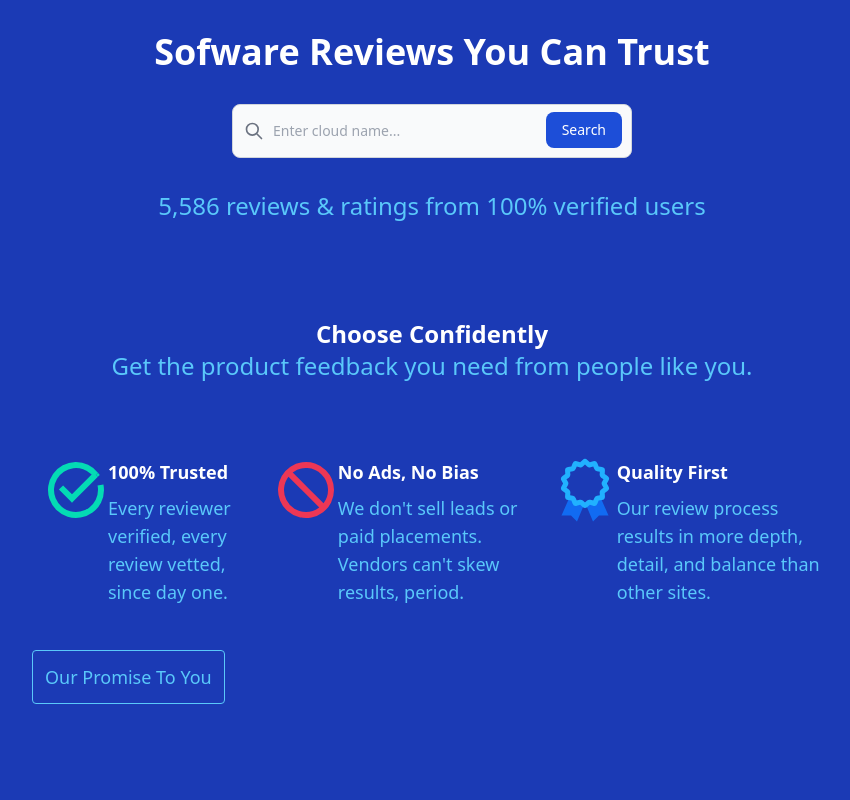
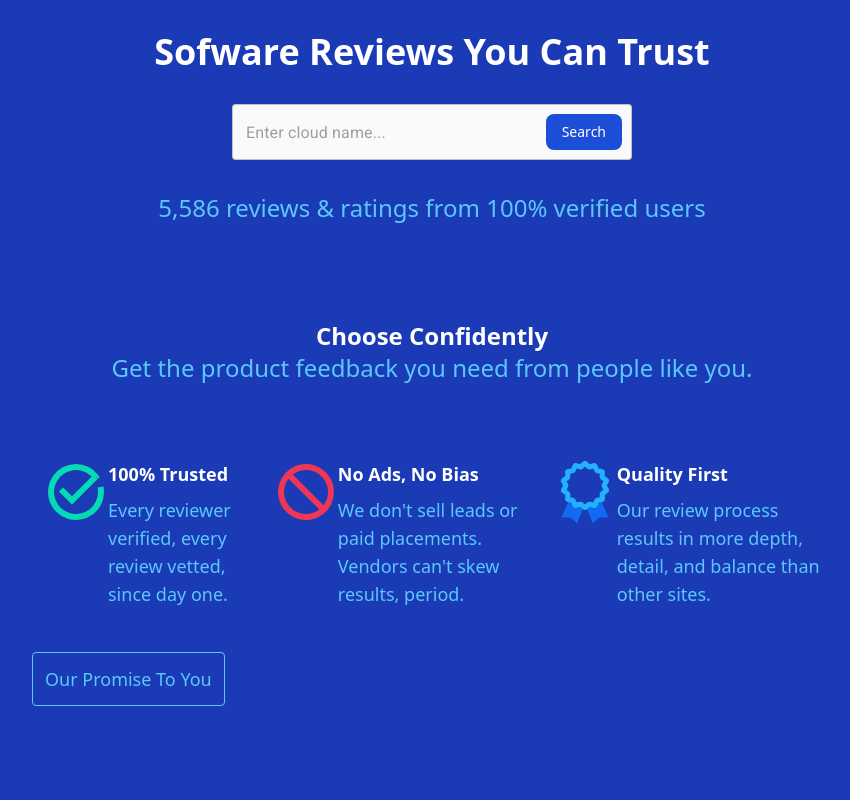
Before and after one commit to trinhtuan2801/cloud-review-website, a React (Create React App) app: page / in a window 1280 px wide. Shown: the top 800 px of the page, without its empty margins (208-1058 px from the left). Built offline with nearby package versions, Linux system fonts and the light colour scheme; no server answers; the database is empty.

Commit message:
autocomplete search bar

```diff
--- a/src/Pages/HomePage.jsx
+++ b/src/Pages/HomePage.jsx
@@ -1,13 +1,27 @@
+import { Autocomplete, TextField } from "@mui/material"
+import { useEffect, useState } from "react"
 import { useNavigate } from "react-router-dom"
+import { getOverviews } from "../Services/firestore"
 
 const HomePage = () => {
+  const [services, setServices] = useState([])
 
   const navigate = useNavigate()
 
   const goSearchPage = () => {
     let keyword = document.getElementById('default-search').value
-    navigate(`/search/${keyword}`)
+    let service = services.find((service) => { return service.label === keyword })
+    service ? navigate(`/review/${service.id}`) : navigate(`/search/${keyword}`)
   }
+
+  useEffect(() => {
+    const getData = async () => {
+      const overviews = await getOverviews("");
+      const services = overviews.map(overview => { return { 'id': overview.id, 'label': overview.name } })
+      setServices(services)
+    }
+    getData()
+  }, [])
 
   return (
     <>
@@ -18,10 +32,13 @@ const HomePage = () => {
             <form className="w-1/2 mx-auto pb-8">
               <label for="default-search" class="mb-2 text-sm font-medium text-gray-900 sr-only dark:text-gray-300">Search</label>
               <div class="relative">
-                <div class="flex absolute inset-y-0 left-0 items-center pl-3 pointer-events-none">
-                  <svg class="w-5 h-5 text-gray-500 dark:text-gray-400" fill="none" stroke="currentColor" viewBox="0 0 24 24" xmlns="http://www.w3.org/2000/svg"><path stroke-linecap="round" stroke-linejoin="round" stroke-width="2" d="M21 21l-6-6m2-5a7 7 0 11-14 0 7 7 0 0114 0z"></path></svg>
-                </div>
-                <input type="search" id="default-search" class="block p-4 pl-10 w-full text-sm text-gray-900 bg-gray-50 rounded-lg border border-gray-300 focus:ring-blue-500 focus:border-blue-500 dark:bg-gray-700 dark:border-gray-600 dark:placeholder-gray-400 dark:text-white dark:focus:ring-blue-500 dark:focus:border-blue-500" placeholder="Enter cloud name..." required />
+                <Autocomplete
+                  freeSolo
+                  classes={{ root: "bg-gray-50 rounded" }}
+                  id="default-search"
+                  options={services}
+                  renderInput={(params) => <TextField {...params} placeholder="Enter cloud name..." />}
+                />
                 <button type="submit" class="text-white absolute right-2.5 bottom-2.5 bg-blue-700 hover:bg-blue-800 focus:ring-4 focus:outline-none focus:ring-blue-300 font-medium rounded-lg text-sm px-4 py-2 dark:bg-blue-600 dark:hover:bg-blue-700 dark:focus:ring-blue-800" onClick={goSearchPage}>Search</button>
               </div>
             </form>
```
Also changed, not shown: 1 other file (tests, documents, lock files or other folders).
